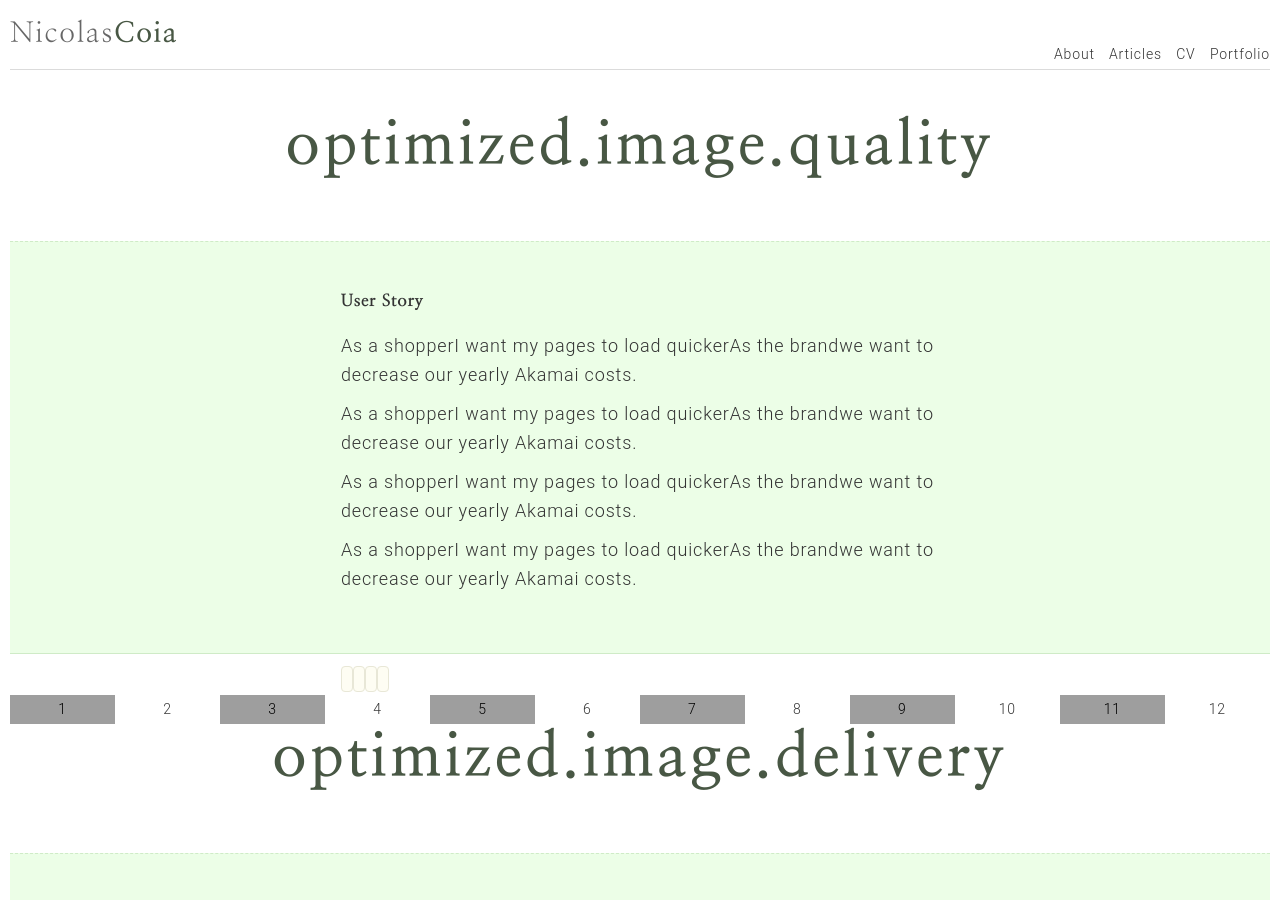
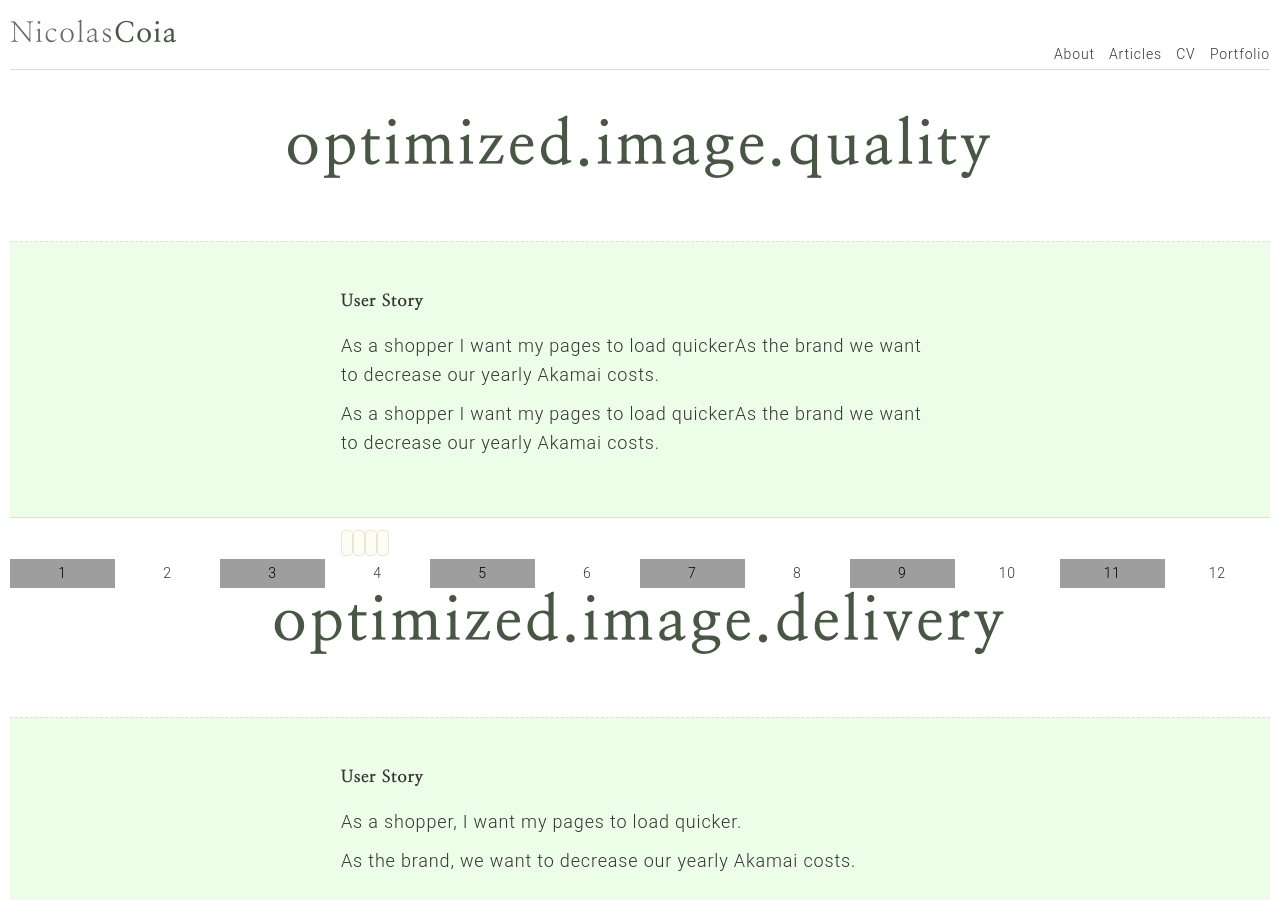
Before and after one commit to dyutibarma/monochrome, a Jekyll site: the page built from _portfolio/2018-10-24-optimized-image-quality.md, in a window 1280 px wide and 900 px high. Built offline with Jekyll 4.4.1, drawn with Linux system fonts in a browser that asks for light colours.

Commit message:
Update 2018-10-24-optimized-image-quality.md

```diff
--- a/_portfolio/2018-10-24-optimized-image-quality.md
+++ b/_portfolio/2018-10-24-optimized-image-quality.md
@@ -1,7 +1,7 @@
 ---
 title:  Image Quality & Purchase Intent
 header: optimized.image.quality
-stories: [As a shopper, I want my pages to load quicker, As the brand, we want to decrease our yearly Akamai costs.]
+stories: [As a shopper I want my pages to load quicker, As the brand we want to decrease our yearly Akamai costs.]
 image: coianac.github.io/img/proto-1.jpg
 categories: [portfolio]
 tags: [research, optimization, strategy, eCommerce]
```
